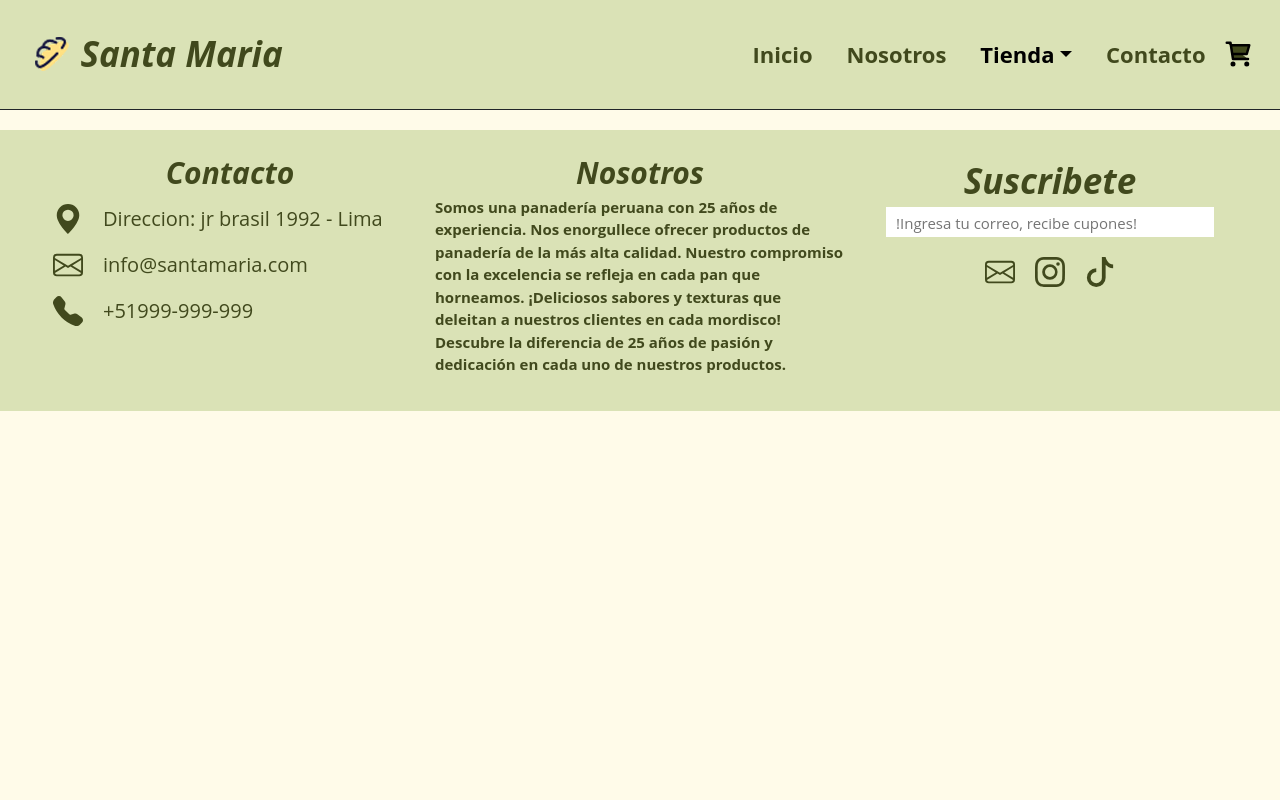
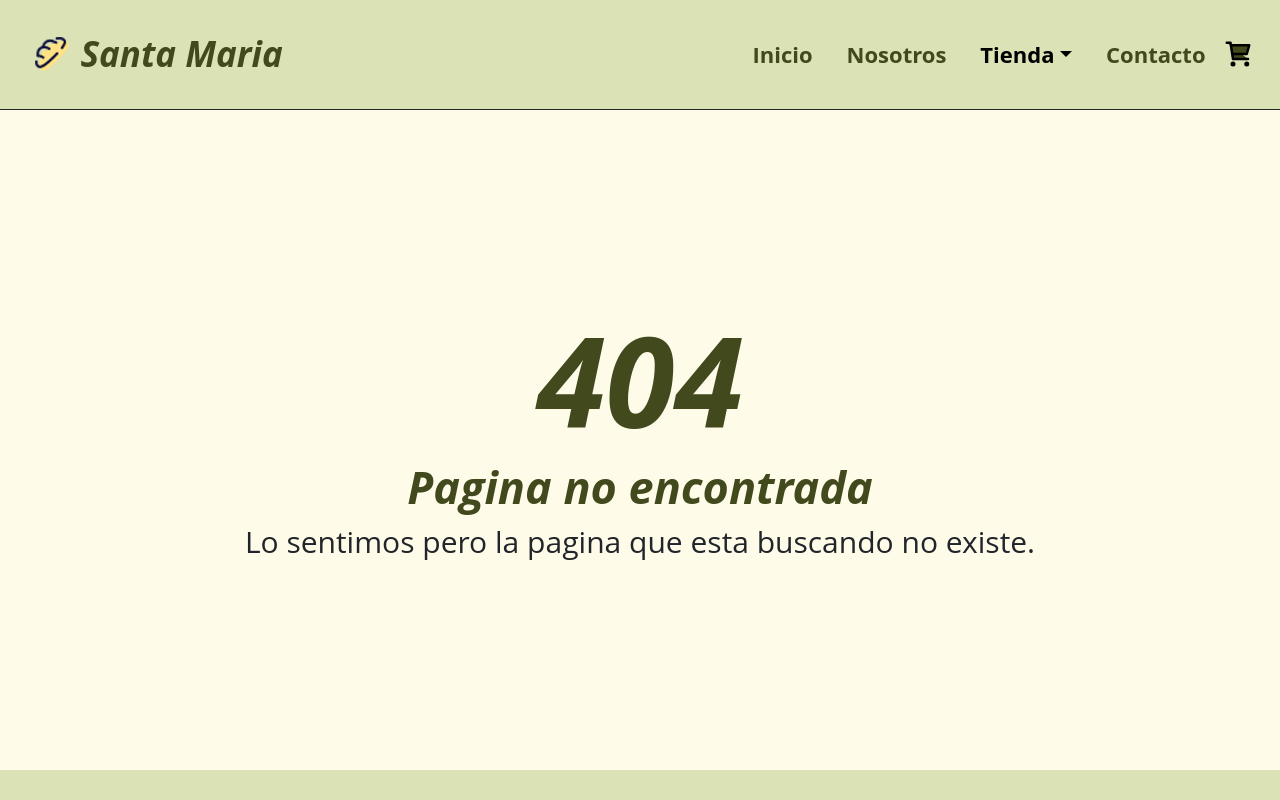
Before and after one commit to BryhanS/PreEntrega2-Salazar, a React (Vite) app: page /category in a window 1280 px wide. Shown: the top 800 px of the page. Built offline with nearby package versions, Linux system fonts and the light colour scheme.

Commit message:
not fount page

```diff
--- a/src/App.jsx
+++ b/src/App.jsx
@@ -11,6 +11,7 @@ import ItemDetailContainer from "./pages/CategoryShop/ItemDetailContainer";
 import CartWidget from "./components/CartWidget";
 import Checkout from "./pages/Checkout/Checkout";
 import Main from "./components/Main";
+import NotFound from "./pages/NotFound";
 
 function App() {
   return (
@@ -64,6 +65,7 @@ function App() {
               />
 
               <Route path="/checkout" element={<Checkout />} />
+              <Route path="/*" element={<NotFound />} />
             </Routes>
             <Footer />
           </OpenCartProvider>
--- a/src/index.scss
+++ b/src/index.scss
@@ -29,4 +29,5 @@
 @use "./scss/layout/blog";
 @use "./scss/layout/contact-us";
 @use "./scss/layout/checkout";
+@use "./scss/layout/not-found";
 @use "./scss/layout/media-queries";
--- /dev/null
+++ b/src/pages/NotFound.jsx
@@ -0,0 +1,10 @@
+// components/NotFound.js
+
+const NotFound = () =>
+  <section className="notfound">
+    <h2>404</h2>
+    <h3>Pagina no encontrada</h3>
+    <p>Lo sentimos pero la pagina que esta buscando no existe.</p>
+  </section>
+
+export default NotFound;
--- /dev/null
+++ b/src/scss/layout/_not-found.scss
@@ -0,0 +1,20 @@
+
+.notfound{
+    display: flex;
+    flex-direction: column;
+    justify-content: center;
+    text-align: center;
+    height: 80vh;
+    h2{
+        margin-top: 20px;
+        font-size: 125px;
+    }
+    h3{
+        font-size: 45px;
+    }
+    p{
+        font-size: 30px;
+    }
+
+
+}
```
